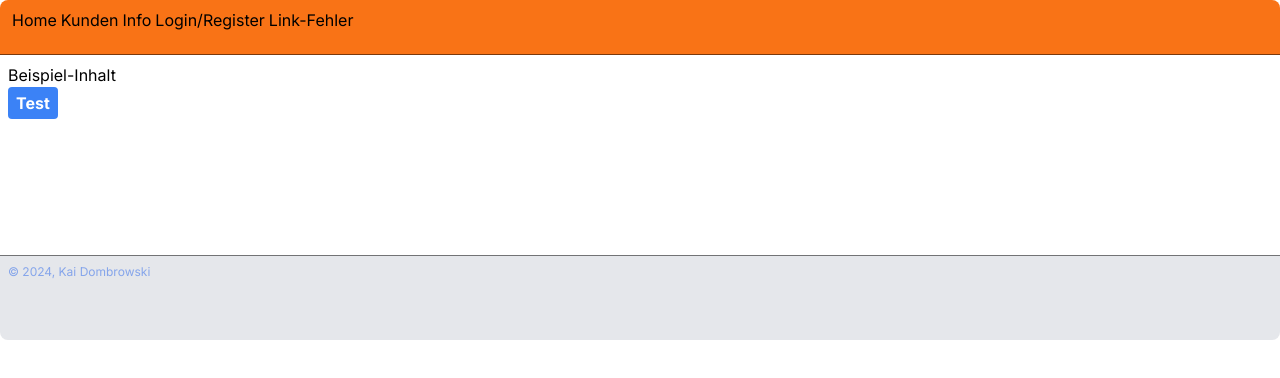
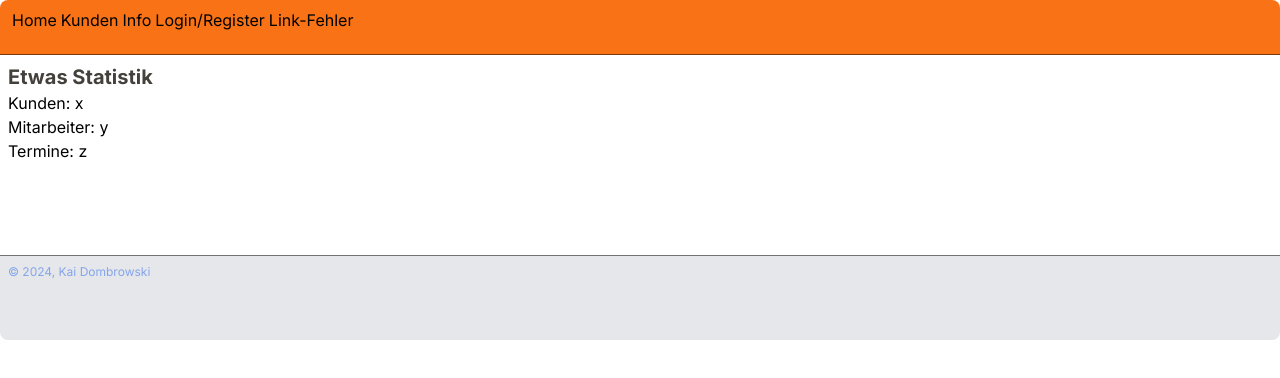
Before and after one commit to chefkoch0312/littlecrm3, a Next.js app: page / in a window 1280 px wide. Shown: the top 378 px of the page. Built offline with nearby package versions, Linux system fonts and the light colour scheme.

Commit message:
zwischenstand

```diff
--- a/app/components/MyNav.jsx
+++ b/app/components/MyNav.jsx
@@ -6,7 +6,6 @@ import { usePathname } from 'next/navigation';
 
 export default function MyNav() {
     const pathname = usePathname();
-    console.log(pathname);
     return (
         <nav>
             <div className="flex flex-row space-x-2 pl-3 pt-2 ">
--- /dev/null
+++ b/app/kunden/error.jsx
@@ -0,0 +1,22 @@
+'use client'
+
+import { useEffect } from 'react'
+
+export default function Error({ error, reset }) {
+    useEffect(() => {
+        console.error(error)
+    }, [error])
+
+    return (
+        <div>
+            <h2>Ein Fehler ist aufgetreten!</h2>
+            <button
+                onClick={
+                    () => reset()
+                }
+            >
+                Erneut probieren...
+            </button>
+        </div>
+    )
+}
--- a/app/kunden/page.jsx
+++ b/app/kunden/page.jsx
@@ -1,6 +1,5 @@
 import React from 'react'
 import Link from 'next/link'
-// import styles from '/app/page.module.css'
 
 let mySearch = "";
 
@@ -12,6 +11,7 @@ async function getData() {
             revalidate: 0
         }
     });
+    // throw new Error('Simulierter Fehler beim Abrufen der Kunden-Daten');
     if (!res.ok) {
         throw new Error('Failed to fetch data')
     }
--- /dev/null
+++ b/app/loading.jsx
@@ -0,0 +1,10 @@
+import React from 'react'
+
+export default function loading() {
+    return (
+        <div>
+            <h1>Daten werden geladen...</h1>
+            <p>Geht bestimmt gleich weiter... :)</p>
+        </div>
+    )
+}
--- a/app/not-found.jsx
+++ b/app/not-found.jsx
@@ -4,14 +4,14 @@ import React from 'react'
 export default function notFound() {
     return (
         <div>
-            <h1>Fehler</h1>
+            <h1 className="text-red-600">Fehler</h1>
             <p>
                 Hier ist leider ein Fehler aufgetreten.<br />
                 Die aufgerufene Seite existiert nicht.
             </p>
             <p>
 
-                <Link href="/">Zurück zur Startseite</Link>
+                <Link href="/" className="text-green-600">Zurück zur Startseite</Link>
             </p>
         </div>
     )
--- a/app/page.js
+++ b/app/page.js
@@ -8,9 +8,15 @@ export default function Home() {
 
   return (
     <>
+      <h1>Etwas Statistik</h1>
       <div>
-        Beispiel-Inhalt<br />
-        <button className="btn btn-blue" onClick={mytest}>Test</button>
+        Kunden: x
+      </div>
+      <div>
+        Mitarbeiter: y
+      </div>
+      <div>
+        Termine: z
       </div>
     </>
   );
```
